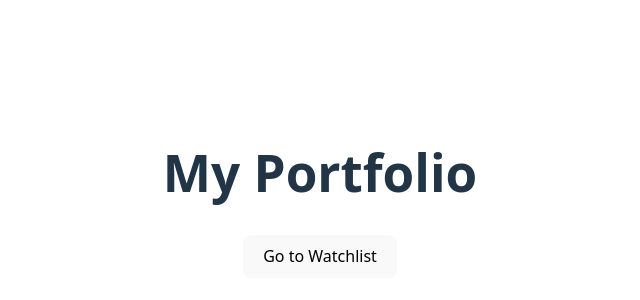
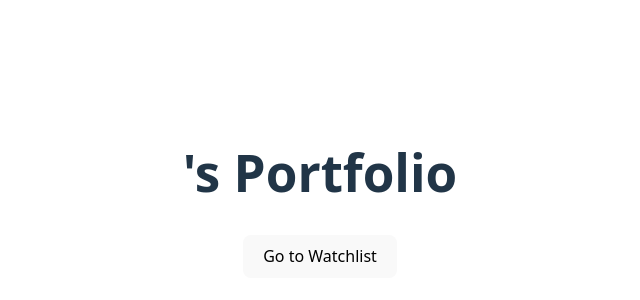
Before and after one commit to akazad12/Capstone_fe, a React (Vite) app: page /portfolio in a window 1280 px wide. Shown: the part 206-506 px from the top of the page, without its empty margins (320-960 px from the left). Built offline with nearby package versions, Linux system fonts and the light colour scheme.

Commit message:
-porfolio.jsx: retrieved userid from localstorage -login.jsx: added username to local storage to be used later

```diff
--- a/src/pages/Login.jsx
+++ b/src/pages/Login.jsx
@@ -28,6 +28,8 @@ function Login() {
         localStorage.setItem("token", res.data.token);
         //Used later to attach watchlist to porfolio
         localStorage.setItem("userId", res.data.user._id);
+        //Used in porfolio page to get users name
+        localStorage.setItem("userName", res.data.user.name);
         navigate("/portfolio");
         console.log("logged in", res.data);
       } else{
--- a/src/pages/Portfolio.jsx
+++ b/src/pages/Portfolio.jsx
@@ -1,11 +1,18 @@
 import { useNavigate } from "react-router-dom";
+import { useState, useEffect } from "react";
+import axios from "axios";
 
 function Portfolio() {
   const navigate = useNavigate();
 
+  const userId = localStorage.getItem("userId");
+  const userName = localStorage.getItem("userName");
+
+
+
   return (
     <div>
-      <h1>My Portfolio</h1>
+      <h1>{userName}'s Portfolio</h1>
 
       <button onClick={() => navigate("/watchlist")}>Go to Watchlist</button>
     </div>
```
